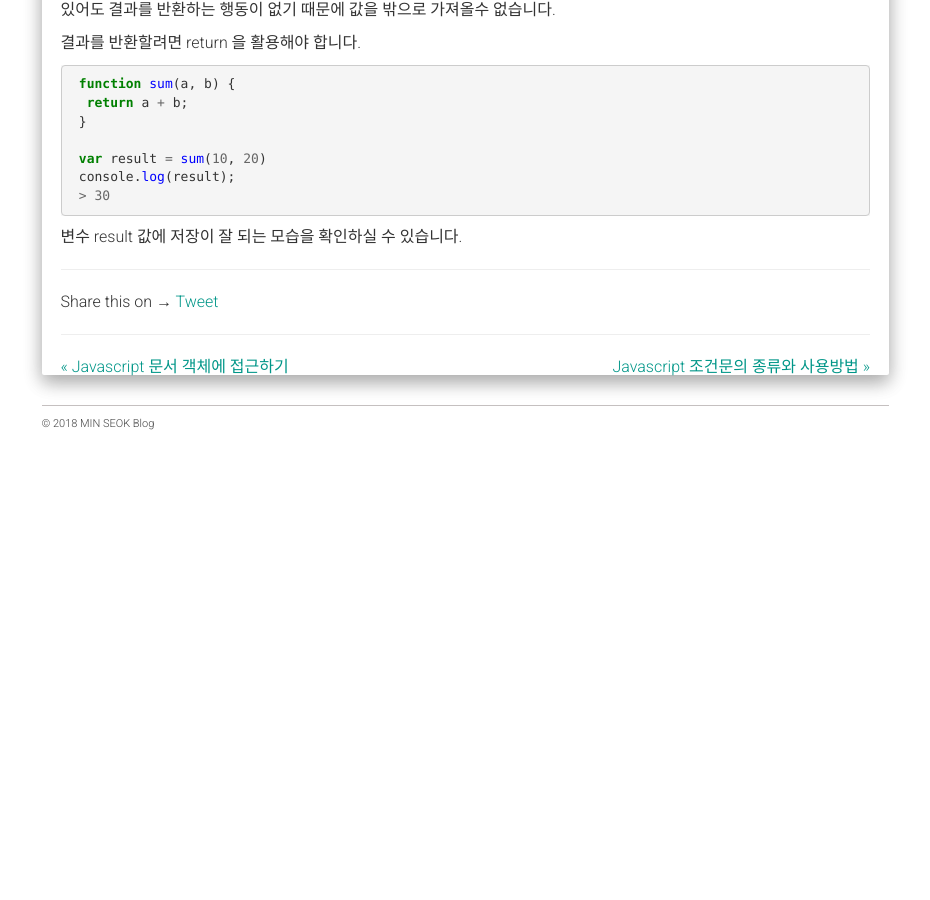
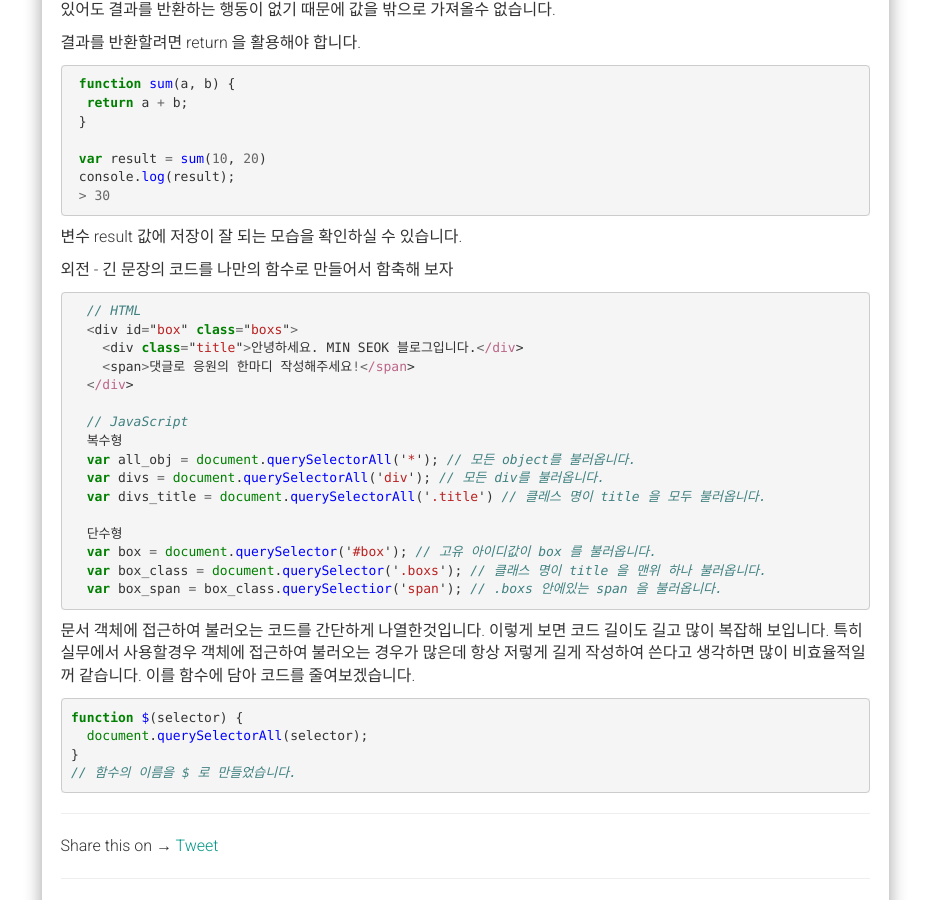
Before and after one commit to alalstjr/promote.github.io, a Jekyll site: the page built from _posts/2018-09-01-JavaScript 함수의 정의.md, in a window 1280 px wide and 900 px high, scrolled down 3312 px. Shown: the whole window, without its empty margins (321-1251 px from the left). Built offline with Jekyll 4.4.1, drawn with Linux system fonts in a browser that asks for light colours; nearby versions of some CDN libraries; our own code applies the rules of GitHub Pages for plain Markdown files; comment, search, counter and statistics services are not loaded; before the commit the page ends 3771 px from its top, so only the background shows below that.

Commit message:
Update 2018-09-01-JavaScript 함수의 정의.md

```diff
--- a/_posts/2018-09-01-JavaScript 함수의 정의.md
+++ b/_posts/2018-09-01-JavaScript 함수의 정의.md
@@ -177,3 +177,37 @@ JavaScript 의 함수는 절차진행형 함수이기때문에 차례로 실행
  > 30
 {% endhighlight %}
 변수 result 값에 저장이 잘 되는 모습을 확인하실 수 있습니다.
+
+외전 - 긴 문장의 코드를 나만의 함수로 만들어서 함축해 보자
+
+{% highlight javascript %}
+  // HTML
+  <div id="box" class="boxs">
+    <div class="title">안녕하세요. MIN SEOK 블로그입니다.</div>
+    <span>댓글로 응원의 한마디 작성해주세요!</span>
+  </div>
+
+  // JavaScript
+  복수형
+  var all_obj = document.querySelectorAll('*'); // 모든 object를 불러옵니다.
+  var divs = document.querySelectorAll('div'); // 모든 div를 불러옵니다.
+  var divs_title = document.querySelectorAll('.title') // 클레스 명이 title 을 모두 불러옵니다.
+
+  단수형
+  var box = document.querySelector('#box'); // 고유 아이디값이 box 를 불러옵니다.
+  var box_class = document.querySelector('.boxs'); // 클래스 명이 title 을 맨위 하나 불러옵니다.
+  var box_span = box_class.querySelectior('span'); // .boxs 안에있는 span 을 불러옵니다.
+{% endhighlight %}
+
+문서 객체에 접근하여 불러오는 코드를 간단하게 나열한것입니다.
+이렇게 보면 코드 길이도 길고 많이 복잡해 보입니다.
+특히 실무에서 사용할경우 객체에 접근하여 불러오는 경우가 많은데
+항상 저렇게 길게 작성하여 쓴다고 생각하면 많이 비효율적일꺼 같습니다.
+이를 함수에 담아 코드를 줄여보겠습니다.
+
+{% highlight javascript %}
+function $(selector) {
+  document.querySelectorAll(selector);
+}
+// 함수의 이름을 $ 로 만들었습니다.
+{% endhighlight %}
```
